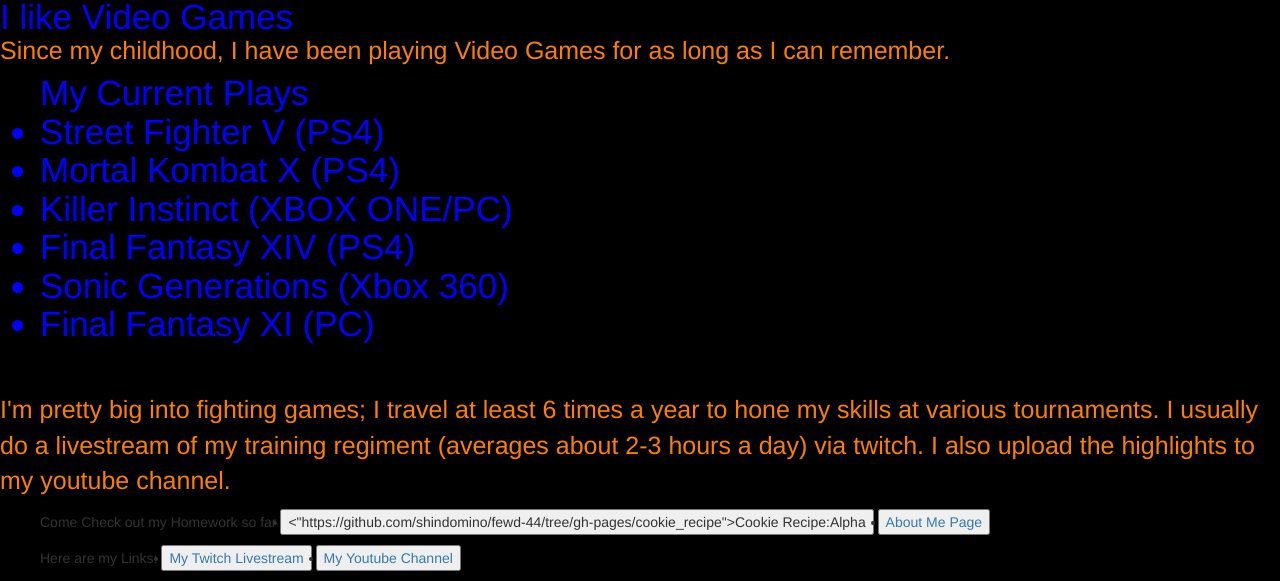
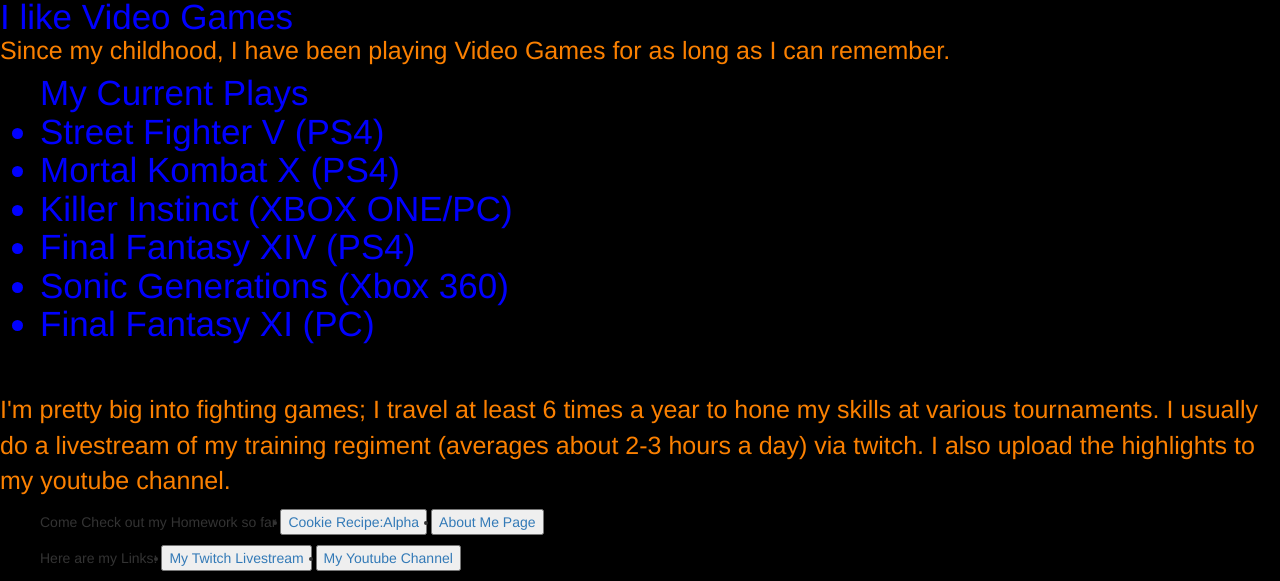
Before and after one commit to shindomino/fewd-44, a plain HTML site: page index.html in a window 1280 px wide. Shown: the part 742-1323 px from the top of the page. Drawn offline with nearby package versions, Linux system fonts and the light colour scheme.

Commit message:
Made Changes to Index

```diff
--- a/index.html
+++ b/index.html
@@ -63,7 +63,7 @@ Kirby Tate III
 
     <ul>Come Check out my Homework so far
       <button>
-        <li><"https://github.com/shindomino/fewd-44/tree/gh-pages/cookie_recipe">Cookie Recipe:Alpha</a></li>
+        <li><a href="https://github.com/shindomino/fewd-44/tree/gh-pages/cookie_recipe">Cookie Recipe:Alpha</a></li>
       </button>
       <button>
         <li><a href="https://github.com/shindomino/fewd-44/tree/gh-pages/Kirby">About Me Page</a></li>
```
